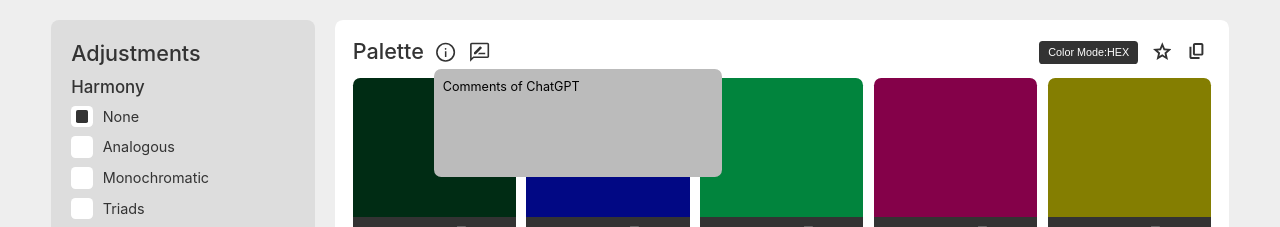
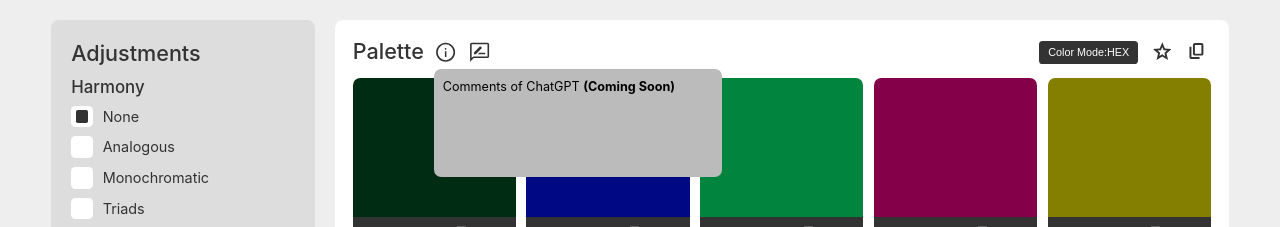
Before and after one commit to solomonNSI/AuraPalette, a React app in the folder aura-palette/: page / in a window 1280 px wide. Both pictures are taken after a click on the icon 445 px from the left and 257 px from the top of the page. Shown: the part 206-433 px from the top of the page. Built offline with nearby package versions, Linux system fonts and the light colour scheme.

Commit message:
Coming soon text for ChatGPT

```diff
--- a/aura-palette/src/Components/Palette/Palette.js
+++ b/aura-palette/src/Components/Palette/Palette.js
@@ -207,7 +207,7 @@ export const Palette = ({ palette, lock, setLock, setHarmony, harmony, setEdited
         <S.Header className = {DarkMode}>
             <S.PaletteTitle className = {DarkMode}>Palette</S.PaletteTitle>
             <S.StyledInfoIcon className = {DarkMode} onClick={showInfo}/>
-            <S.Info className = {DarkMode} style = {{display: infoEnabled ? "flex" : "none" }}>Comments of ChatGPT</S.Info>
+            <S.Info className = {DarkMode} style = {{display: infoEnabled ? "flex" : "none" }}>Comments of ChatGPT&nbsp;<strong>(Coming Soon)</strong></S.Info>
 
 
             <S.StyledRateIcon className = {DarkMode} onClick={showRate} />
```
